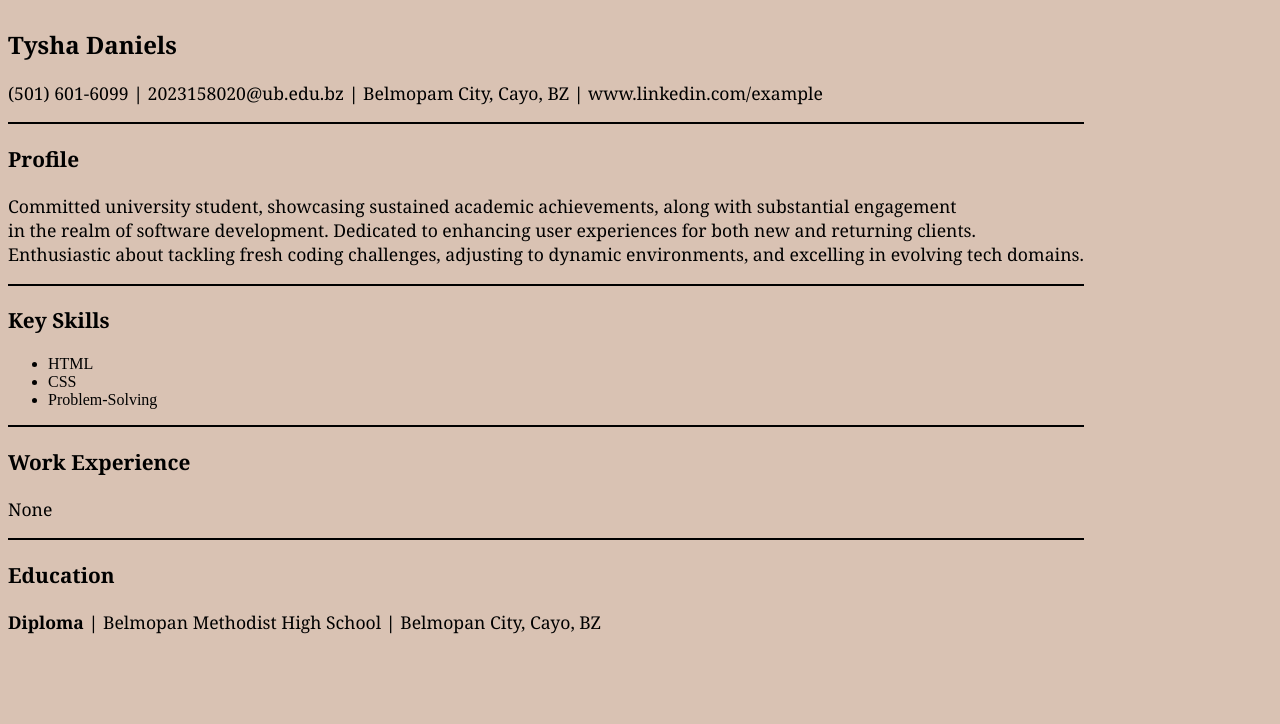
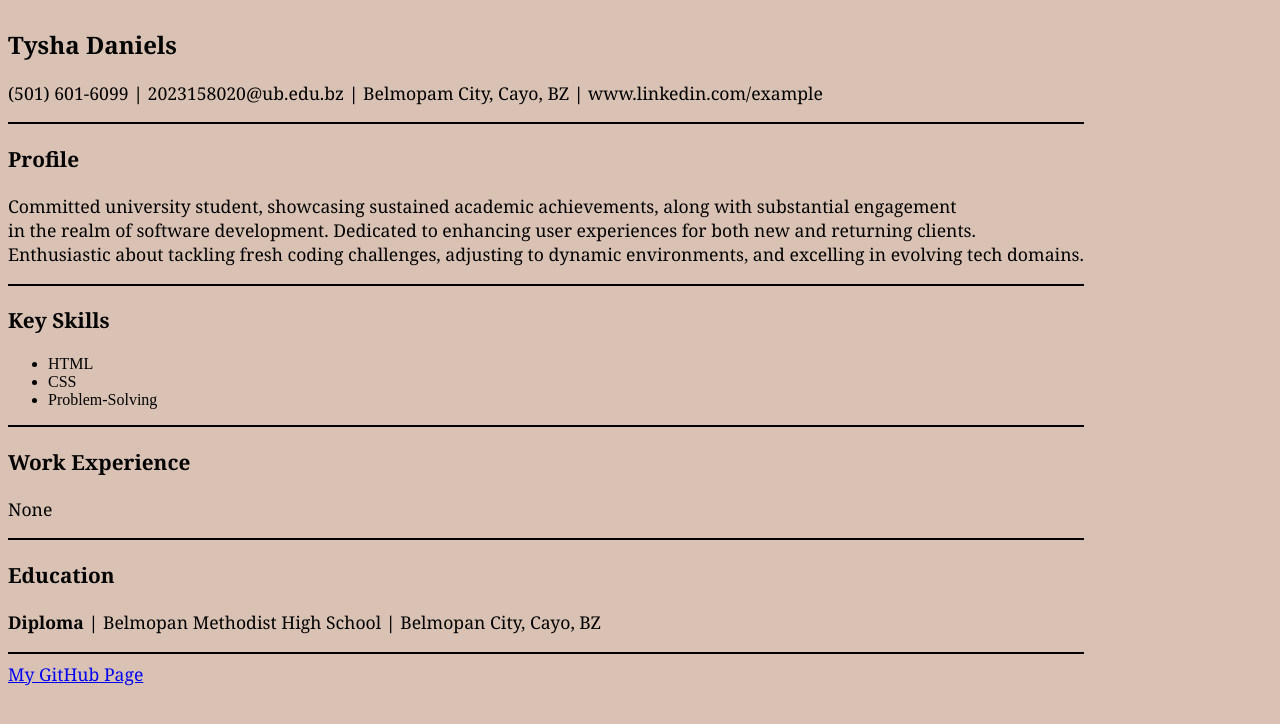
Before and after one commit to aoideee/foc_resume, a plain HTML site: page index.html in a window 1280 px wide. Drawn offline with Linux system fonts and the light colour scheme.

Commit message:
Update index.html

```diff
--- a/index.html
+++ b/index.html
@@ -12,6 +12,8 @@
         font-size: 110%;}
         h2{font-family: Cambria, Cochin, Georgia, Times, 'Times New Roman', serif;}
         div{float: left;}
+        a{font-family: Cambria, Cochin, Georgia, Times, 'Times New Roman', serif;
+        font-size: 110%;}
     </style>
 </head>
 <body>
@@ -41,6 +43,8 @@
     <!--Education-->
     <h3>Education</h3>
     <p><b>Diploma</b> <b>|</b> Belmopan Methodist High School <b>|</b> Belmopan City, Cayo, BZ </p>
+    <hr color="Black">
+    <a href="https://github.com/aoideee">My GitHub Page</a>
     </div>
 </body>
 </html>
```
